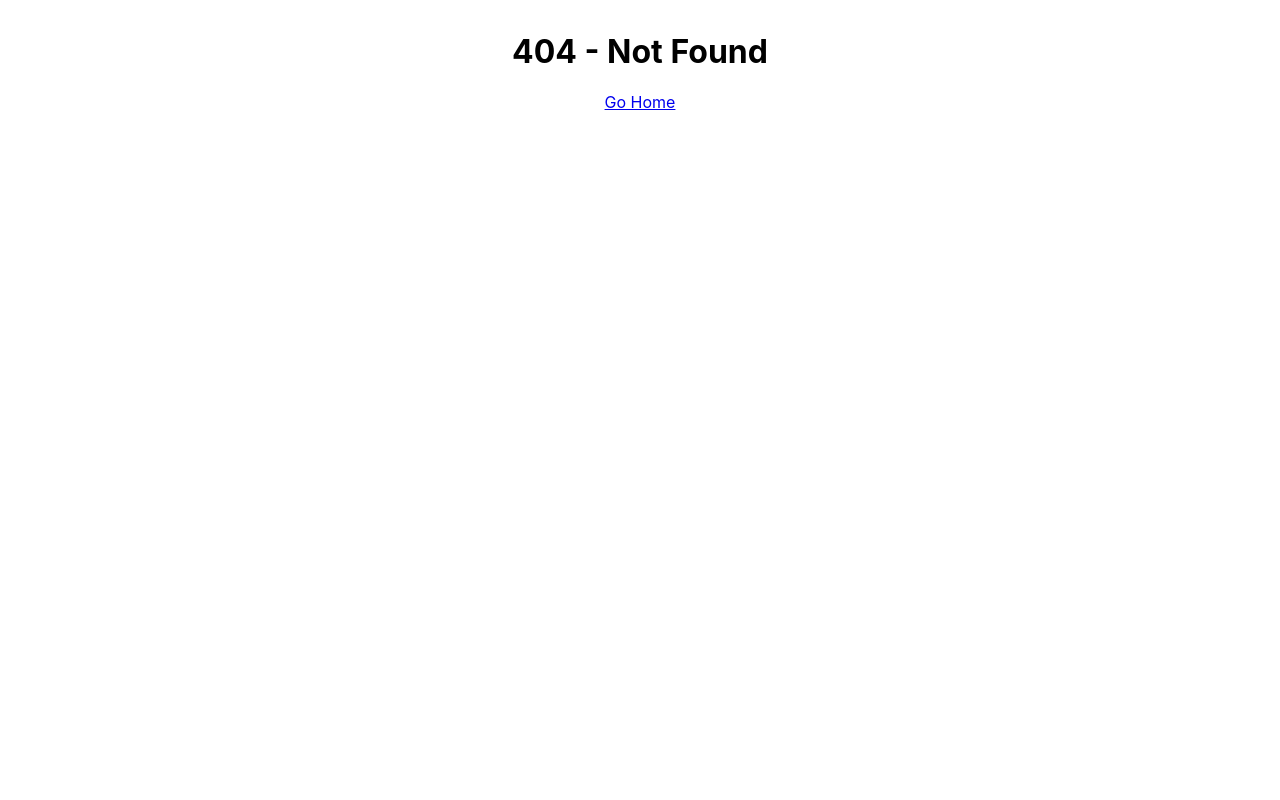
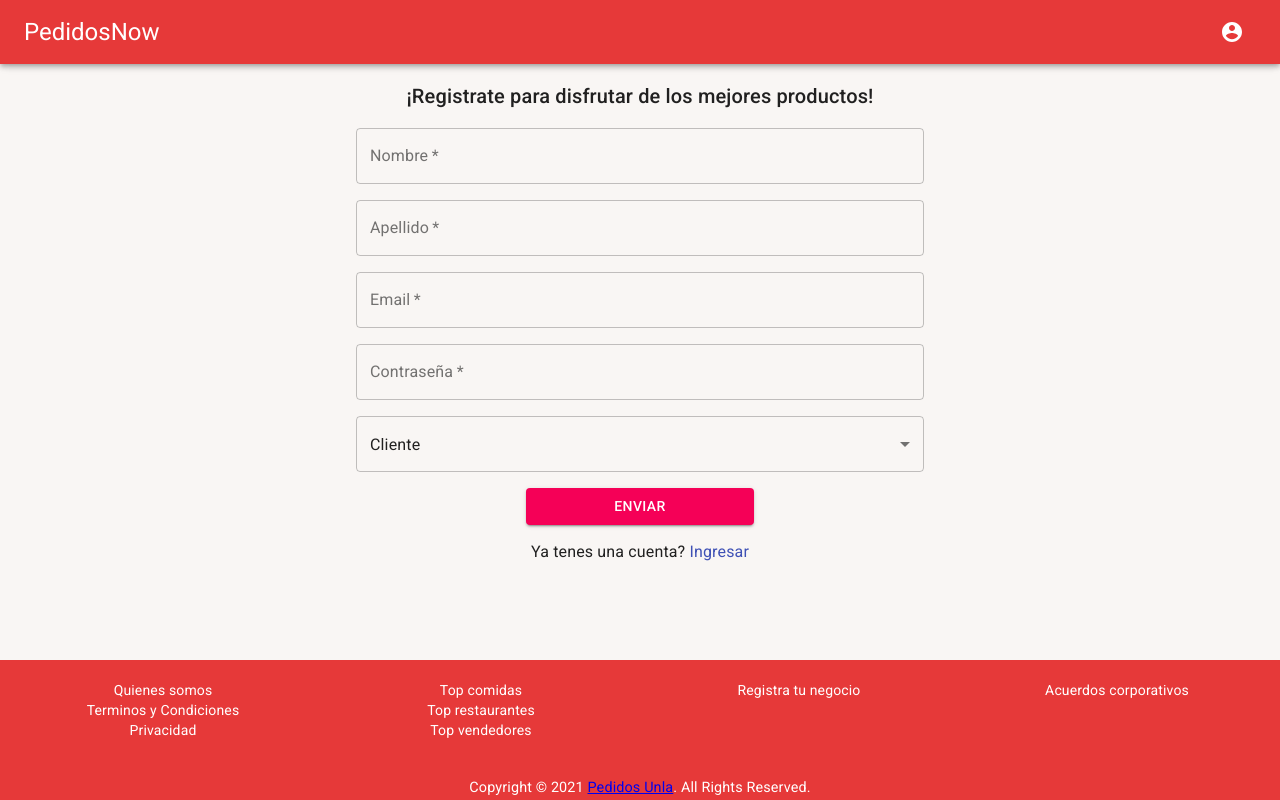
Before and after one commit to Mapach3/pedidos-now, a React (Create React App) app: page /register in a window 1280 px wide. Before the commit this address had no page. Built offline with nearby package versions, Linux system fonts and the light colour scheme.

Commit message:
Add Register page and Component (WIP)

```diff
--- a/package.json
+++ b/package.json
@@ -5,6 +5,7 @@
   "dependencies": {
     "@material-ui/core": "^4.12.3",
     "@material-ui/icons": "^4.11.2",
+    "@material-ui/lab": "^4.0.0-alpha.60",
     "@testing-library/jest-dom": "^5.14.1",
     "@testing-library/react": "^11.2.7",
     "@testing-library/user-event": "^12.8.3",
--- /dev/null
+++ b/src/components/Register/Register.tsx
@@ -0,0 +1,121 @@
+import {
+  Avatar,
+  Button,
+  Container,
+  FormControl,
+  Link,
+  MenuItem,
+  Select,
+  Snackbar,
+  TextField,
+  Typography,
+} from "@material-ui/core";
+import { Alert } from "@material-ui/lab";
+import React, { useState } from "react";
+import { ClientRoutes } from "../../config/enums";
+import { UserTypes, UserTypesEnumLabels } from "../../enums/UserTypes";
+
+const Register: React.FC = () => {
+  const [nombre, setNombre] = useState("");
+  const [apellido, setApellido] = useState("");
+  const [email, setEmail] = useState("");
+  const [contraseña, setContraseña] = useState("");
+  const [tipoUsuario, setTipoUsuario] = useState(UserTypes.CLIENTE);
+  const [cuit, setCuit] = useState("");
+
+  const handleSubmit = (e: any) => {
+    e.preventDefault();
+    console.log({ nombre, apellido, email, contraseña, tipoUsuario, cuit });
+  };
+
+  return (
+    <Container component="main" maxWidth="sm" style={{ padding: "1rem" }}>
+      <Typography
+        variant="h6"
+        style={{
+          textAlign: "center",
+          paddingBottom: "1rem",
+        }}
+      >
+        ¡Registrate para disfrutar de los mejores productos!
+      </Typography>
+      <form onSubmit={handleSubmit}>
+        <TextField
+          onChange={(event) => setNombre(event.target.value)}
+          id="nombre"
+          label="Nombre"
+          variant="outlined"
+          required
+          style={{ width: "100%", paddingBottom: "1rem" }}
+        />
+        <TextField
+          onChange={(event) => setApellido(event.target.value)}
+          id="apellido"
+          label="Apellido"
+          variant="outlined"
+          required
+          style={{ width: "100%", paddingBottom: "1rem" }}
+        />
+        <TextField
+          onChange={(event) => setEmail(event.target.value)}
+          label="Email"
+          type="email"
+          variant="outlined"
+          required
+          style={{ width: "100%", paddingBottom: "1rem" }}
+        />
+        <TextField
+          onChange={(event) => setContraseña(event.target.value)}
+          label="Contraseña"
+          type="password"
+          variant="outlined"
+          required
+          style={{ width: "100%", paddingBottom: "1rem" }}
+        />
+        <Select
+          label="Tipo de usuario"
+          onChange={(event: React.ChangeEvent<any>) =>
+            setTipoUsuario(event.target.value)
+          }
+          required
+          variant="outlined"
+          style={{ width: "100%" }}
+          labelId="userType"
+          value={tipoUsuario}
+          defaultValue={tipoUsuario}
+        >
+          {Object.values(UserTypes).map((item) => (
+            <MenuItem key={item} value={UserTypes[item]}>
+              {UserTypesEnumLabels[item]}
+            </MenuItem>
+          ))}
+        </Select>
+        {tipoUsuario === UserTypes.COMERCIANTE && (
+          <TextField
+            type="number"
+            onChange={(event) => setCuit(event.target.value)}
+            label="Cuit"
+            variant="outlined"
+            required
+            style={{ width: "100%", marginTop: "1rem" }}
+          />
+        )}
+        <div style={{ textAlign: "center", marginTop: "1rem" }}>
+          <Button
+            variant="contained"
+            color="secondary"
+            type="submit"
+            style={{ width: "40%" }}
+          >
+            Enviar
+          </Button>
+        </div>
+        <Typography style={{ textAlign: "center", paddingTop: "15px" }}>
+          Ya tenes una cuenta? <Link href={ClientRoutes.LOGIN}>Ingresar</Link>
+        </Typography>
+      </form>
+    </Container>
+  );
+};
+
+export default Register;
--- a/src/config/enums.ts
+++ b/src/config/enums.ts
@@ -1,6 +1,8 @@
 export enum ClientRoutes {
   HOME = "/",
   LOGIN = "/login",
+  REGISTER = "/register",
+
   RESTAURANTS = "/restaurants",
   PROFILE = "/profile",
 }
--- /dev/null
+++ b/src/enums/UserTypes.ts
@@ -0,0 +1,11 @@
+export enum UserTypes {
+  CLIENTE = "CLIENTE",
+  COMERCIANTE = "COMERCIANTE",
+  REPARTIDOR = "REPARTIDOR",
+}
+
+export const UserTypesEnumLabels = {
+  [UserTypes.CLIENTE]: "Cliente",
+  [UserTypes.COMERCIANTE]: "Comerciante",
+  [UserTypes.REPARTIDOR]: "Repartidor",
+};
--- a/src/layout/Routes.tsx
+++ b/src/layout/Routes.tsx
@@ -6,6 +6,7 @@ import { ClientRoutes } from "../config/enums";
 import HomePage from "../pages/HomePage";
 import Login from "../pages/Login";
 import ProfilePage from "../pages/ProfilePage";
+import RegisterPage from "../pages/RegisterPage";
 import RestaurantsPage from "../pages/RestaurantsPage";
 
 const Routes: React.FC = () => {
@@ -25,6 +26,10 @@ const Routes: React.FC = () => {
           <RestaurantsPage />
         </Route>
 
+        <Route exact path={ClientRoutes.REGISTER}>
+          <RegisterPage />
+        </Route>
+
         {/* LoggedInRoute requiring route, otherwise Redirects to Login */}
         <LoggedInRoute exact path={ClientRoutes.PROFILE}>
           <ProfilePage />
--- /dev/null
+++ b/src/pages/RegisterPage.tsx
@@ -0,0 +1,17 @@
+import React from "react";
+import { Route } from "react-router-dom";
+import Register from "../components/Register/Register";
+import { ClientRoutes } from "../config/enums";
+import Layout from "../layout/Layout";
+
+const RegisterPage: React.FC<{}> = () => {
+  return (
+    <Route exact path={ClientRoutes.REGISTER}>
+      <Layout>
+        <Register />
+      </Layout>
+    </Route>
+  );
+};
+
+export default RegisterPage;
```
Also changed, not shown: 1 other file (tests, documents, lock files or other folders).
